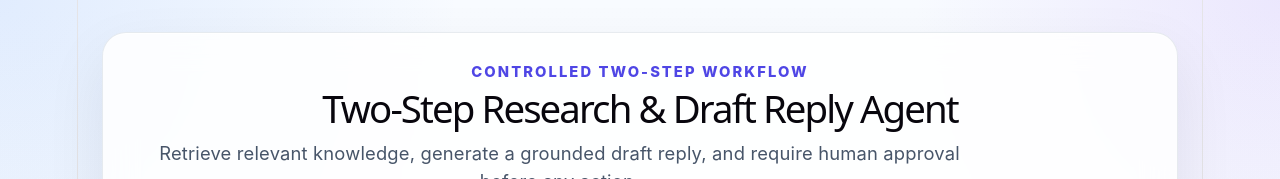
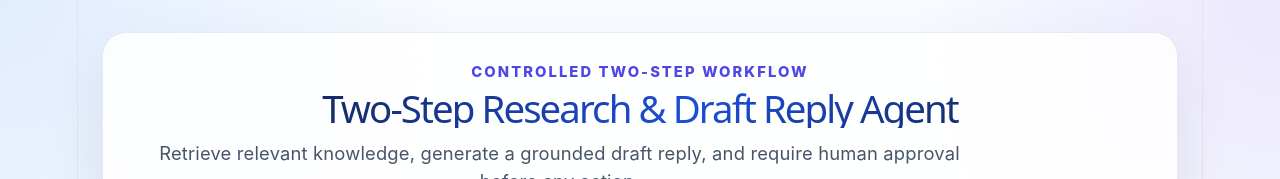
Before and after one commit to Mohit001og/sfcollab-research-reply-agent, a React (Vite) app in the folder frontend/: page / in a window 1280 px wide. Shown: the top 179 px of the page. Built offline with nearby package versions, Linux system fonts and the light colour scheme; no server answers.

Commit message:
fix: repair invisible gradient headline text

```diff
--- a/frontend/src/styles.css
+++ b/frontend/src/styles.css
@@ -80,6 +80,17 @@ input:focus-visible {
   font-size: clamp(2rem, 3vw, 3.1rem);
   line-height: 1.02;
   letter-spacing: -0.05em;
+  color: #0f172a;
+}
+
+@supports ((-webkit-background-clip: text) or (background-clip: text)) {
+  .hero-copy h1 {
+    background: linear-gradient(135deg, #0f172a 0%, #1d4ed8 55%, #0f172a 100%);
+    -webkit-background-clip: text;
+    background-clip: text;
+    color: transparent;
+    -webkit-text-fill-color: transparent;
+  }
 }
 
 .eyebrow {
```
Also changed, not shown: frontend/screenshots/headline-fixed.png (added).
